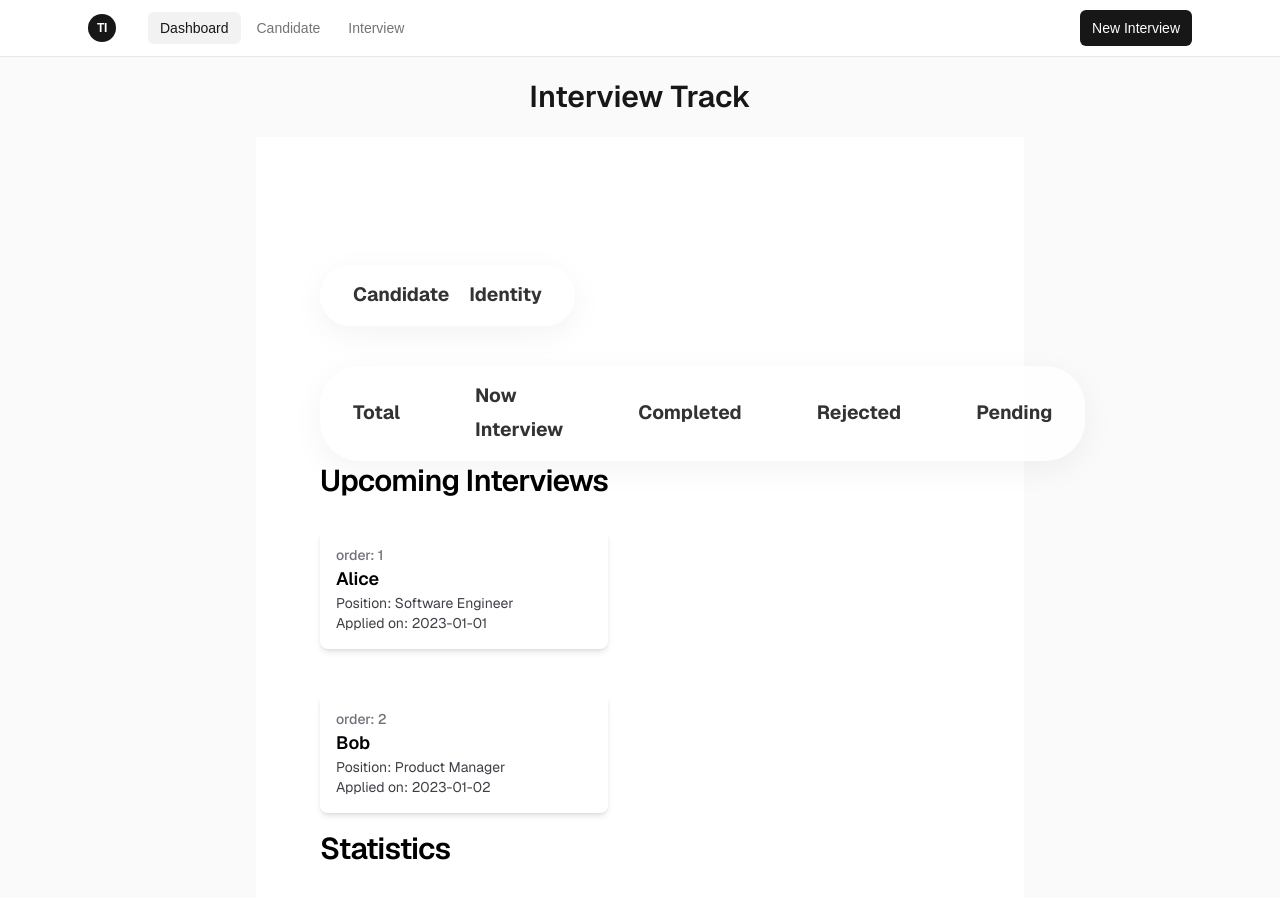
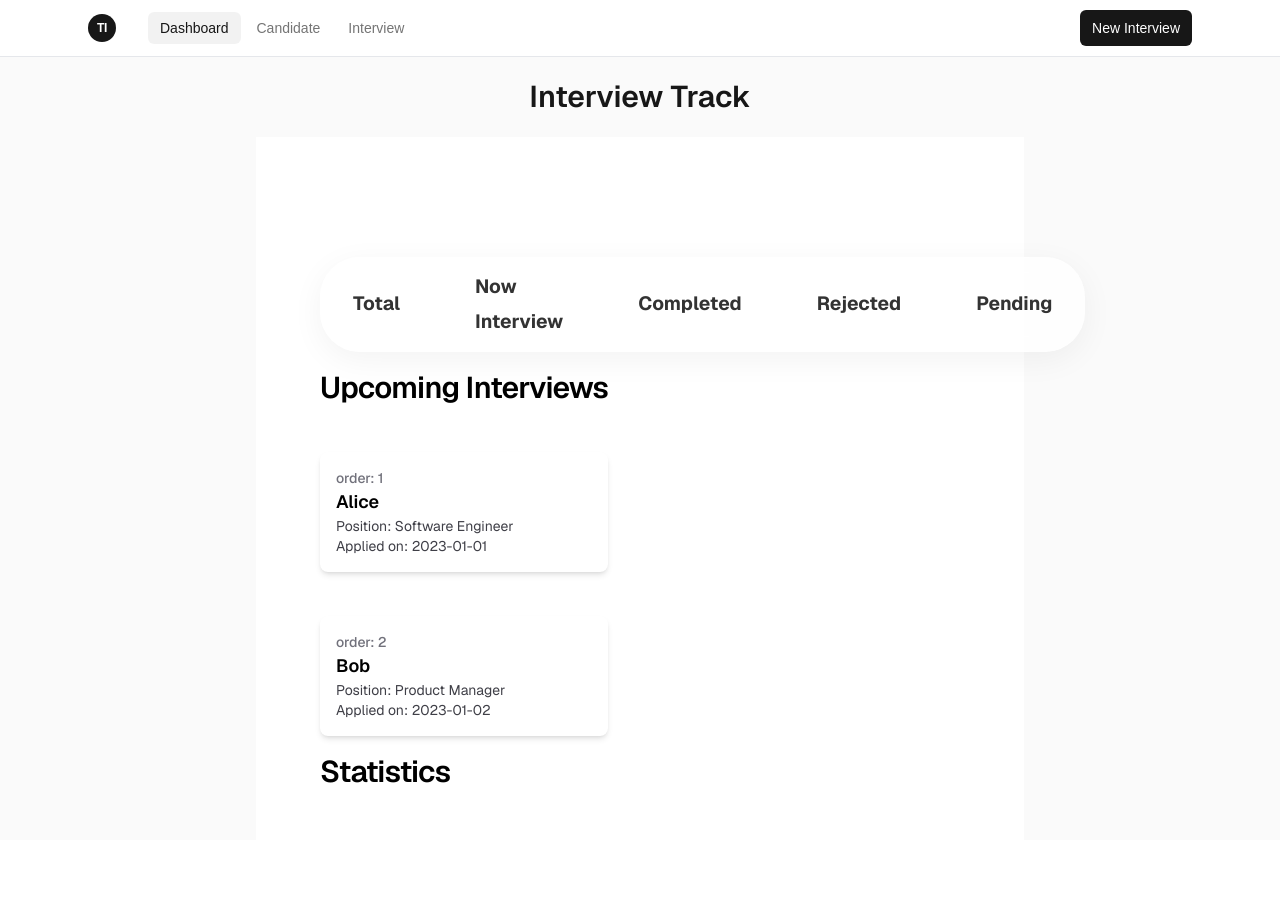
Before and after one commit to Tinnapat1406/track-interview, a Next.js app: page /dashboard in a window 1280 px wide. Shown: the top 898 px of the page. After the commit the page ends 840 px from the top, so only its background shows below. Built offline with nearby package versions, Linux system fonts and the light colour scheme.

Commit message:
fix navbar and layout

```diff
--- a/app/dashboard/page.tsx
+++ b/app/dashboard/page.tsx
@@ -11,35 +11,10 @@
       <h1 className="max-w-md text-3xl font-semibold text-center leading-20">
         Interview Track
       </h1>
-      <main className="text-left flex flex-1 w-full max-w-3xl flex-col items-start justify-between py-32 px-16 bg-white dark:bg-black">
-
-      <nav style = {{
-        display: 'flex',
-        gap: '24px',
-        padding: '12px 32px',
-        borderRadius: '40px',
-        backgroundColor: 'rgba(255, 255, 255, 0.75)',
-        backdropFilter: 'blur(10px)',
-        border: '1px solid rgba(255, 255, 255, 0.25)',
-        boxShadow: '0 8px 32px rgba(0, 0, 0, 0.05)',
-        lineHeight: '1.8'
-      }}>
-        <div className ="item-center justify-center"
-        style ={{
-          fontWeight: 'bold',
-          fontSize: '1.2rem',
-          display: 'flex',
-          gap: '20px',
-          alignItems: 'center'
-        }}>
-           <Link href="/candidate" style={{ textDecoration: 'none', color: '#333' }}>Candidate</Link>
-           <Link href="/candidate/id" style={{ textDecoration: 'none', color: '#333' }}>Identity</Link>
-
-        </div>
-      </nav>
+      <main className="text-left flex flex-1 w-full max-w-3xl flex-col items-start justify-between py-12 px-16 bg-white dark:bg-black">
 
         <div>
-          <h1 className="max-w-xs text-3xl font-semibold leading-10 tracking-tight text-white dark:text-zinc-50">
+          <h1 className="max-w-xs text-3xl font-semibold leading-10 tracking-tight text-white dark:text-zinc-50 py-4">
              Overview
           </h1>
 
@@ -73,7 +48,7 @@
         </div>
 
         <div className="flex flex-col items-start gap-3 text-left">
-          <h1 className="max-w-xs text-3xl font-semibold leading-10 tracking-tight text-black dark:text-zinc-50">
+          <h1 className="max-w-xs text-3xl font-semibold leading-10 tracking-tight text-black dark:text-zinc-50 py-4">
              Upcoming Interviews
           </h1>
           {candidates.map((candidate: any) => (
```
